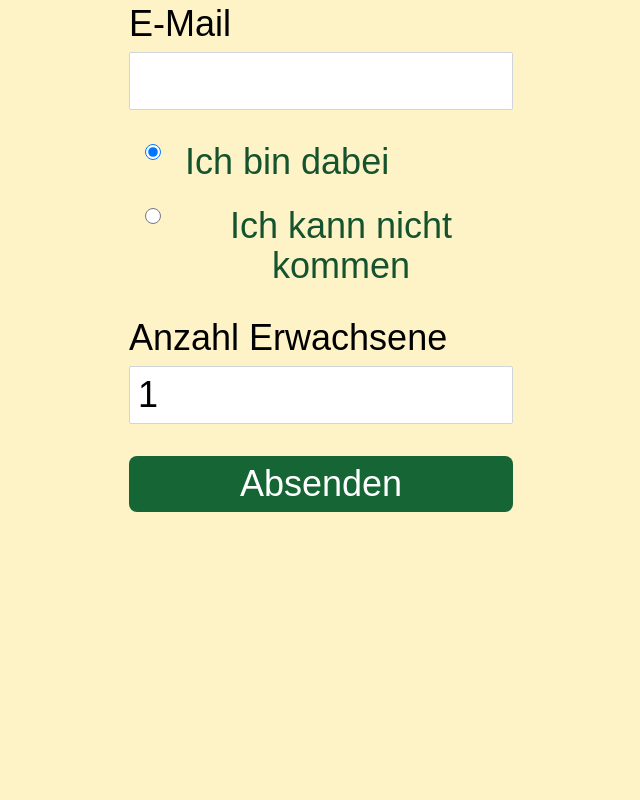
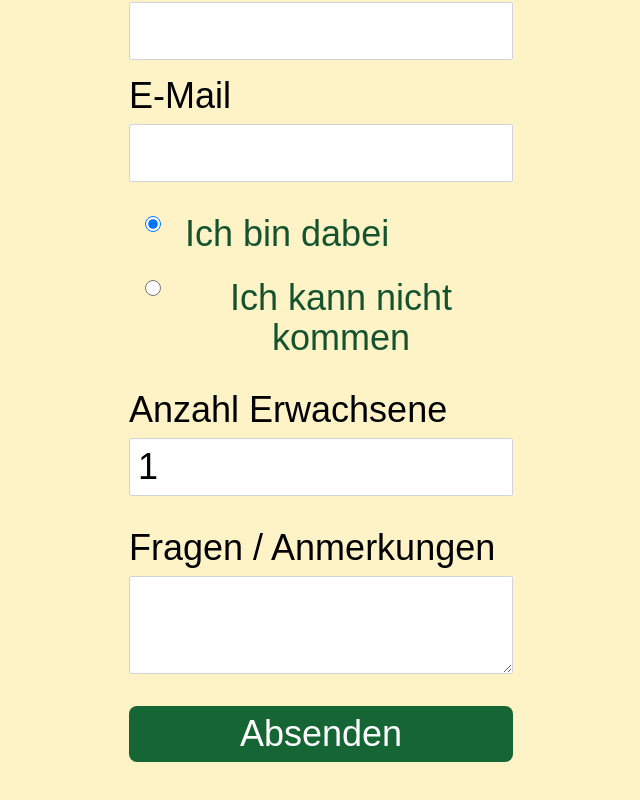
Before and after one commit to cloudlena/ela-lena-for.life, a SvelteKit app: page / in a window 1280 px wide. Shown: the part 3302-4102 px from the top of the page, without its empty margins (319-959 px from the left). Before the commit the page ends 3958 px from the top, so only its background shows below. Built offline with nearby package versions, Linux system fonts and the light colour scheme.

Commit message:
Add remarks field to RSVP form

```diff
--- a/src/lib/Map.svelte
+++ b/src/lib/Map.svelte
@@ -5,14 +5,16 @@
 	import heartIcon from '$lib/heart.png';
 	import homeIcon from '$lib/home.png';
 
-	interface Marker {
-		name: string;
-		link: string;
-		coordinates: LatLngExpression;
-		googleMapsID: string;
+	interface Props {
+		markers: {
+			name: string;
+			link: string;
+			coordinates: LatLngExpression;
+			googleMapsID: string;
+		}[];
 	}
 
-	export let markers: Marker[] = [];
+	let { markers = [] }: Props = $props();
 
 	const COORDINATES_MUTIMBAUCH: LatLngExpression = [48.5836, 8.1472];
 
--- a/src/routes/Menu.svelte
+++ b/src/routes/Menu.svelte
@@ -1,5 +1,5 @@
 <script lang="ts">
-	let showMenu = false;
+	let showMenu = $state(false);
 
 	interface Entry {
 		label: string;
@@ -29,7 +29,7 @@
 				<li class="py-4">
 					<a
 						class="hover:text-green-700"
-						on:click={toggleMenu}
+						onclick={toggleMenu}
 						href={entry.link}
 						target={entry.newTab ? '_blank' : '_self'}
 						rel="noopener noreferrer">{entry.label}</a
@@ -40,7 +40,7 @@
 	</div>
 {/if}
 
-<button on:click={toggleMenu}>
+<button onclick={toggleMenu}>
 	<div
 		class="text-middle fixed right-2 top-2 flex h-12 w-12 items-center justify-center rounded-full bg-amber-100 opacity-50 shadow-md hover:bg-amber-200 md:right-4 md:top-4"
 		style="z-index:9999"
--- a/src/routes/RSVP.svelte
+++ b/src/routes/RSVP.svelte
@@ -1,9 +1,10 @@
 <script lang="ts">
-	let isComing = true;
+	let isComing = $state(true);
 </script>
 
 <div class="mb-24 p-6 text-center text-2xl md:text-4xl">
-	<h2 class="mb-8 text-4xl md:text-7xl">Teilnahme</h2>
+	<h2 class="mb-4 text-4xl md:text-7xl">Teilnahme</h2>
+	<p class="mb-12 text-gray-700">Bitte bis Ende März ausfüllen</p>
 
 	<form class="mx-auto max-w-sm" action="https://formspree.io/f/mdkaawwe" method="POST">
 		<div class="mb-4">
@@ -67,9 +68,17 @@
 				/>
 			</div>
 		{/if}
+		<div class="mb-8">
+			<label for="remarks" class="mb-2 block text-left">Fragen / Anmerkungen</label>
+			<textarea
+				name="remarks"
+				id="remarks"
+				class="block w-full rounded-sm border border-gray-300 p-2 focus:border-green-500 focus:ring-green-500"
+			></textarea>
+		</div>
 		<button
 			type="submit"
-			class="w-full rounded-lg bg-green-800 px-5 py-2 text-center text-white hover:bg-green-700 focus:outline-none focus:ring-4 focus:ring-green-300"
+			class="w-full rounded-lg bg-green-800 px-5 py-2 text-center text-white hover:bg-green-700 focus:outline-none focus:ring-4 focus:ring-green-300 disabled:bg-gray-400"
 			>Absenden</button
 		>
 	</form>
```
Also changed, not shown: 1 other file (tests, documents, lock files or other folders).
